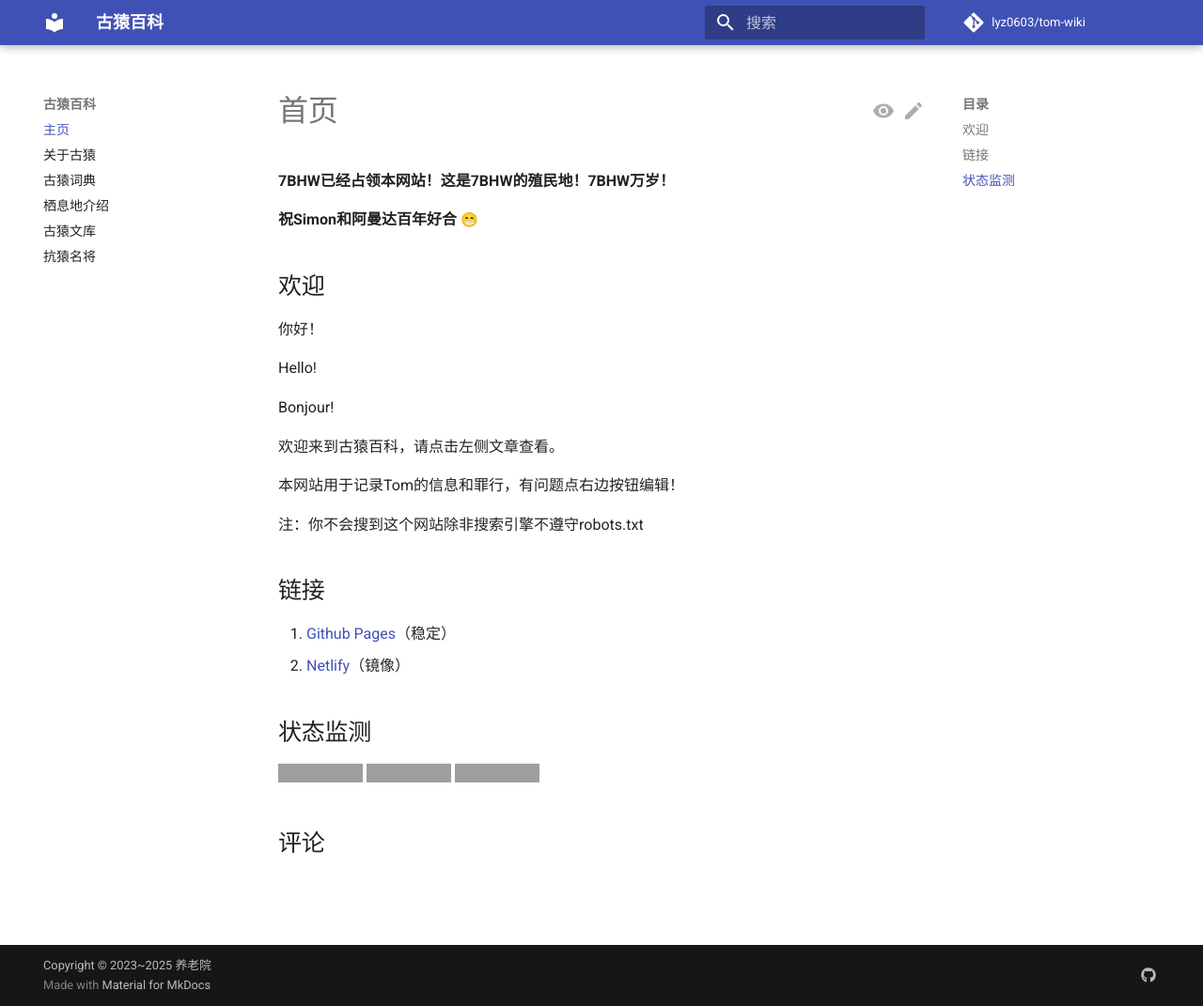
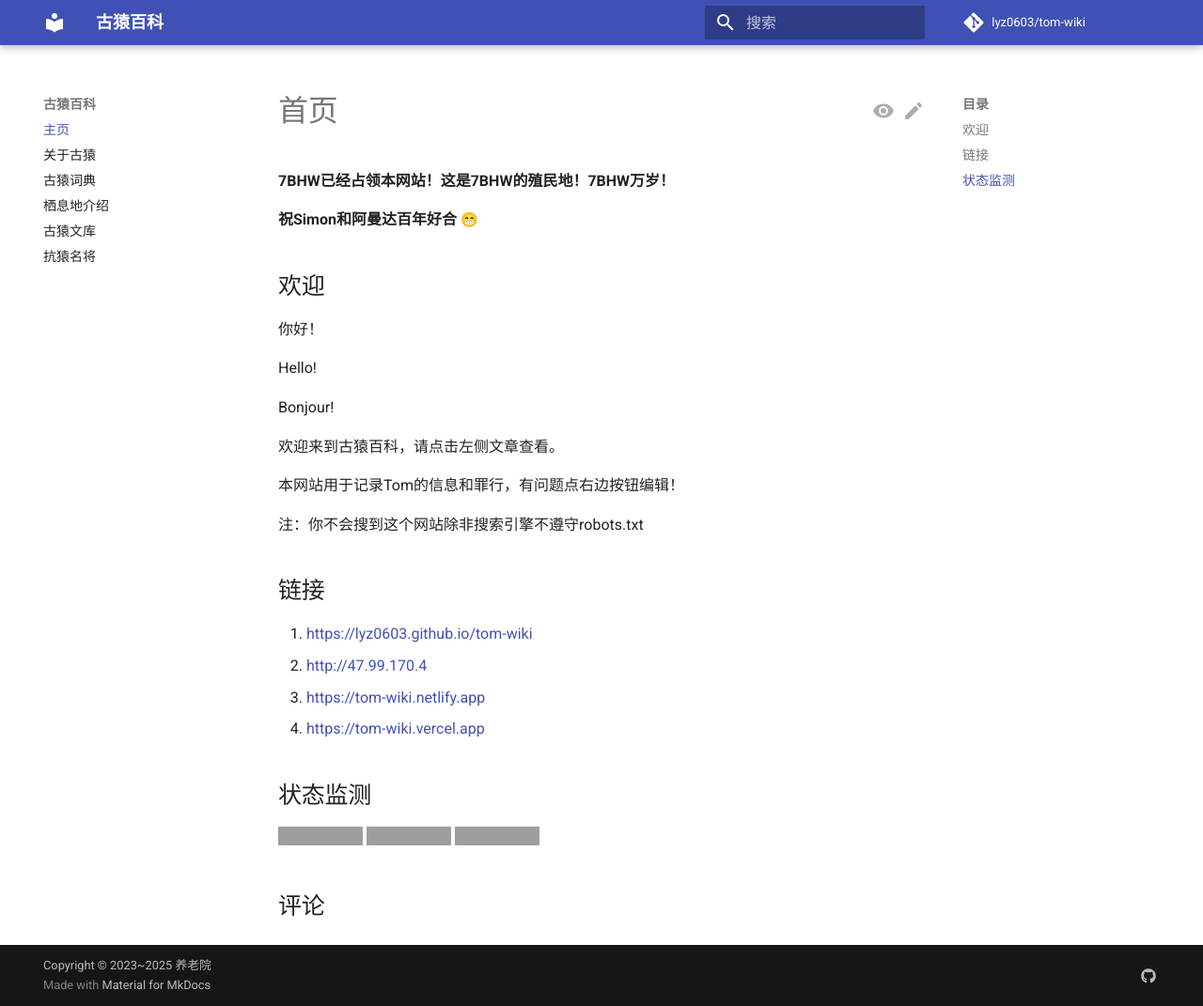
Before and after one commit to lyz0603/tom-wiki, an MkDocs documentation site: the page built from docs/index.md, in a window 1280 px wide and 1071 px high. Shown: the whole window at 94% size. Built offline with MkDocs 1.6.1 and Material for MkDocs 9.7.7, drawn with Linux system fonts in a browser that asks for light colours; emoji names are drawn with the system emoji font; comment, search, counter and statistics services are not loaded; grey boxes are pictures that could not be loaded.

Commit message:
更新链接

```diff
--- a/docs/index.md
+++ b/docs/index.md
@@ -24,8 +24,10 @@ Bonjour!
 
 ## 链接
 
-1. [Github Pages](https://lyz0603.github.io/tom-wiki)（稳定）
-2. [Netlify](https://tom-wiki.netlify.app/)（镜像）
+1. <https://lyz0603.github.io/tom-wiki>
+2. <http://47.99.170.4>
+3. <https://tom-wiki.netlify.app>
+4. <https://tom-wiki.vercel.app>
 
 ## 状态监测
 
```
